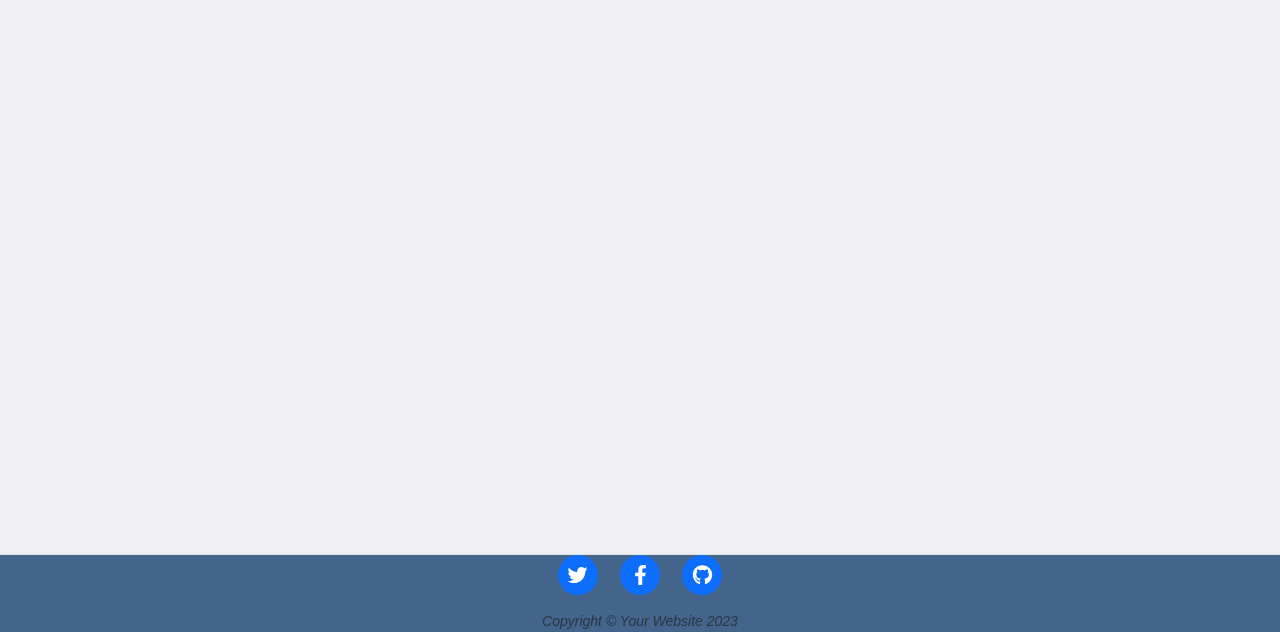
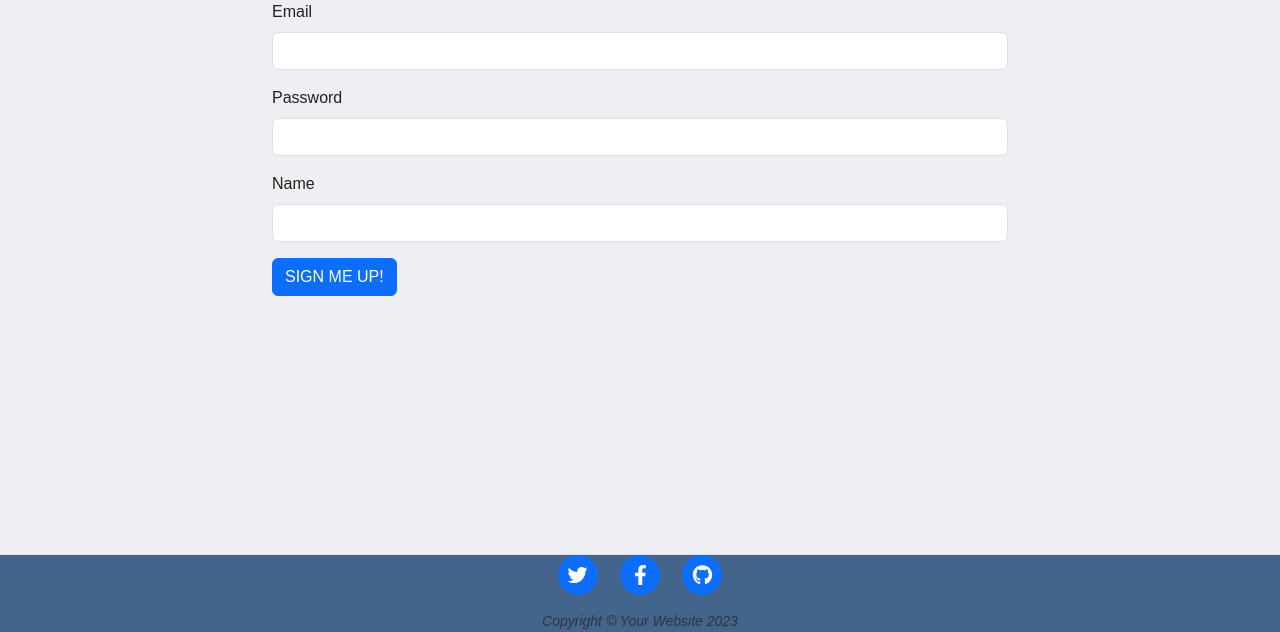
Before and after one commit to LucasLeow/PythonBootCamp, a Flask app: page /register in a window 1280 px wide. Shown: the part 168-800 px from the top of the page. Run offline with Flask 3, Linux system fonts and the light colour scheme; some libraries are stand-ins or nearby versions.

Commit message:
completed user registration for blog

```diff
--- a/69_BlogCapstone4_UserAuthImpl/forms.py
+++ b/69_BlogCapstone4_UserAuthImpl/forms.py
@@ -14,7 +14,12 @@ class CreatePostForm(FlaskForm):
 
 
 # TODO: Create a RegisterForm to register new users
+class RegisterForm(FlaskForm):
+    email = StringField(label="Email", validators=[DataRequired()])
+    password = StringField(label="Password", validators=[DataRequired()])
+    name = StringField(label="Name", validators=[DataRequired()])
 
+    submit = SubmitField(label="SIGN ME UP!")
 
 # TODO: Create a LoginForm to login existing users
 
--- a/69_BlogCapstone4_UserAuthImpl/main.py
+++ b/69_BlogCapstone4_UserAuthImpl/main.py
@@ -1,5 +1,5 @@
 from datetime import date
-from flask import Flask, abort, render_template, redirect, url_for, flash
+from flask import Flask, abort, render_template, redirect, url_for, flash, request
 from flask_bootstrap import Bootstrap5
 from flask_ckeditor import CKEditor
 from flask_gravatar import Gravatar
@@ -9,21 +9,8 @@ from functools import wraps
 from werkzeug.security import generate_password_hash, check_password_hash
 from sqlalchemy.orm import relationship
 # Import your forms from the forms.py
-from forms import CreatePostForm
+from forms import CreatePostForm, RegisterForm
 
-
-'''
-Make sure the required packages are installed:
-Open the Terminal in PyCharm (bottom left).
-
-On Windows type:
-python -m pip install -r requirements.txt
-
-On MacOS type:
-pip3 install -r requirements.txt
-
-This will install the packages from the requirements.txt for this project.
-'''
 
 app = Flask(__name__)
 app.config['SECRET_KEY'] = '8BYkEfBA6O6donzWlSihBXox7C0sKR6b'
@@ -52,16 +39,47 @@ class BlogPost(db.Model):
 
 
 # TODO: Create a User table for all your registered users.
-
+class User(UserMixin, db.Model):
+    id = db.Column(db.Integer, primary_key=True)
+    email = db.Column(db.String(100), unique=True)
+    password = db.Column(db.String(100))
+    name = db.Column(db.String(1000))
 
 with app.app_context():
     db.create_all()
 
 
 # TODO: Use Werkzeug to hash the user's password when creating a new user.
-@app.route('/register')
+@app.route('/register', methods=['GET', 'POST'])
 def register():
-    return render_template("register.html")
+    reg_form = RegisterForm()
+    if request.method == 'POST':
+        if reg_form.validate_on_submit():
+            email = reg_form.email.data
+            user = db.session.execute(
+                db.select(User).where(User.email == email)
+            )
+
+            if user:
+                flash('Email already registered. Login Instead')
+                return redirect(url_for('login'))
+
+            else:
+                new_user = User(
+                    email=email,
+                    name=reg_form.name.data,
+                    password=generate_password_hash(
+                        password=reg_form.password.data,
+                        method='pbkdf2',
+                        salt_length=8
+                    )
+                )
+                db.session.add(new_user)
+                db.session.commit()
+        else:
+            print('Form not validated') # flash message here later
+
+    return render_template("register.html", form=reg_form)
 
 
 # TODO: Retrieve a user from the database based on their email.
--- a/69_BlogCapstone4_UserAuthImpl/templates/register.html
+++ b/69_BlogCapstone4_UserAuthImpl/templates/register.html
@@ -1,5 +1,6 @@
-{% from "bootstrap5/form.html" import render_form %} {% block content %} {%
-include "header.html" %}
+{% from "bootstrap5/form.html" import render_form %}
+{% block content %}
+{%include "header.html" %}
 
 <!-- Page Header -->
 <header
@@ -23,6 +24,7 @@ include "header.html" %}
     <div class="row">
       <div class="col-lg-8 col-md-10 mx-auto">
         <!--TODO: render your registration form here-->
+        {{ render_form(form) }}
       </div>
     </div>
   </div>
```
Also changed, not shown: 69_BlogCapstone4_UserAuthImpl/instance/posts.db.
